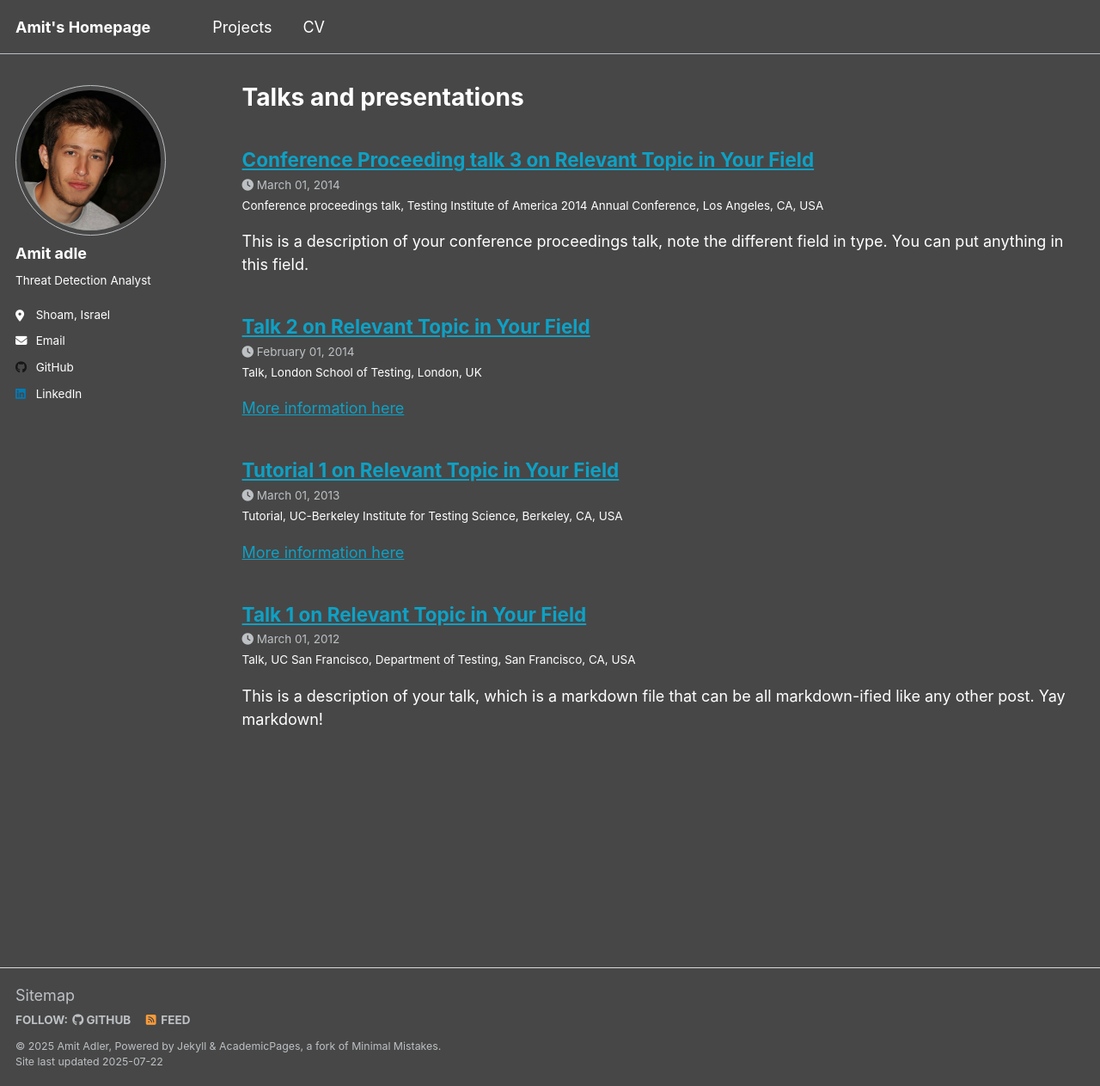
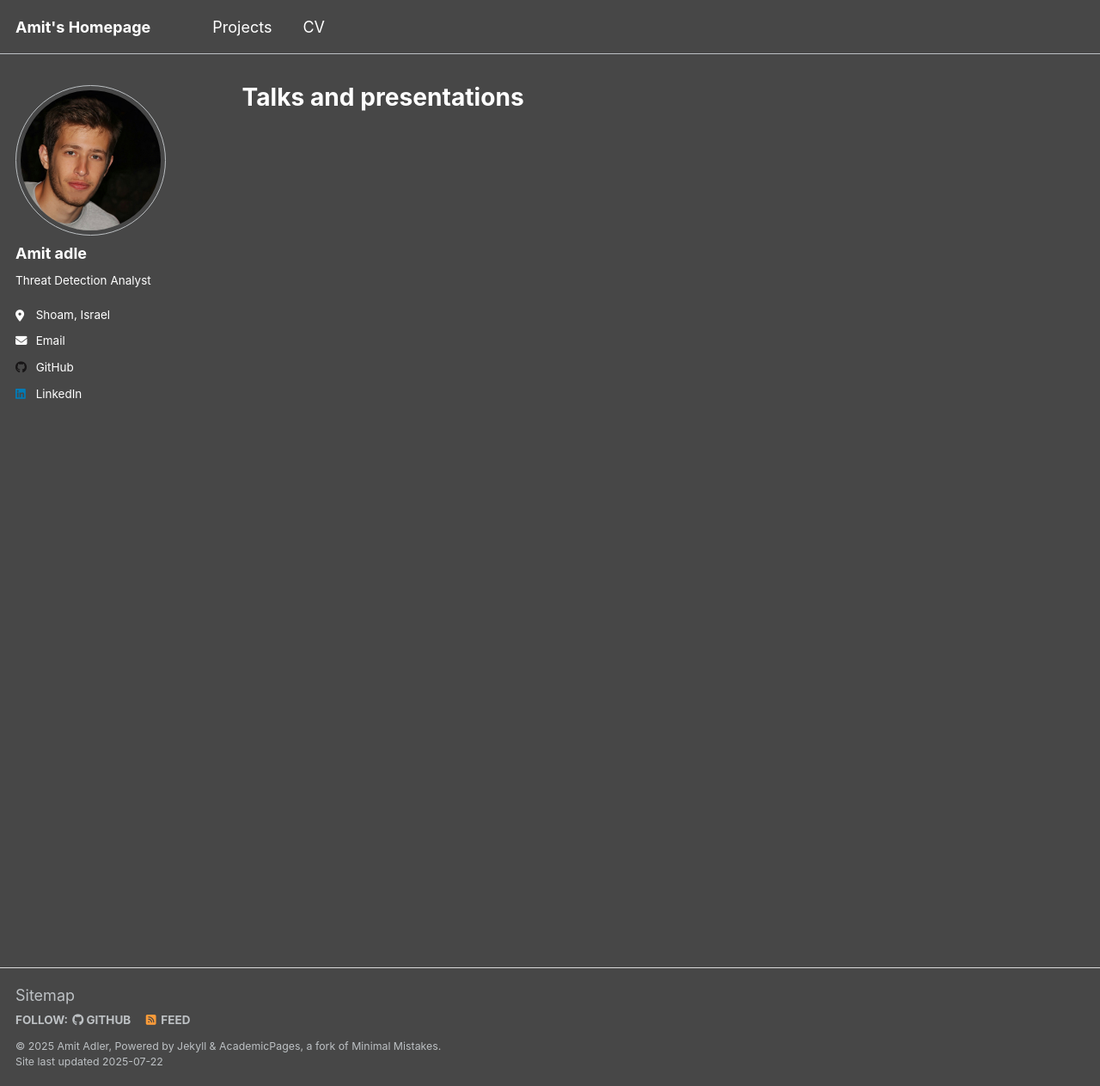
Before and after one commit to amitader/amitader.github.io, a Jekyll site: the page built from _pages/talks.html, in a window 1280 px wide and 1263 px high. Shown: the whole window at 86% size. Built offline with Jekyll 4.4.1, drawn with Linux system fonts in a browser that asks for light colours; a script that is not in the unit is left out.

```diff
--- a/_config.yml
+++ b/_config.yml
@@ -13,7 +13,7 @@ title                    : "Amit's Homepage"
 title_separator          : "-"
 name                     : &name "Amit Adler"
 description              : &description "personal description"
-url                      : "https://amitader.github.io" # the base hostname & protocol for your site e.g. "https://[your GitHub username].github.io" or if you already have some other page hosted on Github then use "https://[your GitHub username].github.io/[Your Repo Name]"
+url                      : "https://www.amitadler.com/" # the base hostname & protocol for your site e.g. "https://[your GitHub username].github.io" or if you already have some other page hosted on Github then use "https://[your GitHub username].github.io/[Your Repo Name]"
 baseurl                  : "" # the subpath of your site, e.g. "/blog"
 repository               : "amitader/amitader.github.io"
 
--- a/_talks/2012-03-01-talk-1.md
+++ /dev/null
@@ -1,11 +0,0 @@
----
-title: "Talk 1 on Relevant Topic in Your Field"
-collection: talks
-type: "Talk"
-permalink: /talks/2012-03-01-talk-1
-venue: "UC San Francisco, Department of Testing"
-date: 2012-03-01
-location: "San Francisco, CA, USA"
----
-
-This is a description of your talk, which is a markdown file that can be all markdown-ified like any other post. Yay markdown!
--- a/_talks/2013-03-01-tutorial-1.md
+++ /dev/null
@@ -1,13 +0,0 @@
----
-title: "Tutorial 1 on Relevant Topic in Your Field"
-collection: talks
-type: "Tutorial"
-permalink: /talks/2013-03-01-tutorial-1
-venue: "UC-Berkeley Institute for Testing Science"
-date: 2013-03-01
-location: "Berkeley, CA, USA"
----
-
-[More information here](http://exampleurl.com)
-
-This is a description of your tutorial, note the different field in type. This is a markdown files that can be all markdown-ified like any other post. Yay markdown!
--- a/_talks/2014-02-01-talk-2.md
+++ /dev/null
@@ -1,13 +0,0 @@
----
-title: "Talk 2 on Relevant Topic in Your Field"
-collection: talks
-type: "Talk"
-permalink: /talks/2014-02-01-talk-2
-venue: "London School of Testing"
-date: 2014-02-01
-location: "London, UK"
----
-
-[More information here](http://example2.com)
-
-This is a description of your talk, which is a markdown files that can be all markdown-ified like any other post. Yay markdown!
--- a/_talks/2014-03-01-talk-3.md
+++ /dev/null
@@ -1,11 +0,0 @@
----
-title: "Conference Proceeding talk 3 on Relevant Topic in Your Field"
-collection: talks
-type: "Conference proceedings talk"
-permalink: /talks/2014-03-01-talk-3
-venue: "Testing Institute of America 2014 Annual Conference"
-date: 2014-03-01
-location: "Los Angeles, CA, USA"
----
-
-This is a description of your conference proceedings talk, note the different field in type. You can put anything in this field.
```
Also changed, not shown: _teaching/2014-spring-teaching-1.md (deleted, +0 -20 lines), _teaching/2015-spring-teaching-2.md (deleted, +0 -20 lines).
